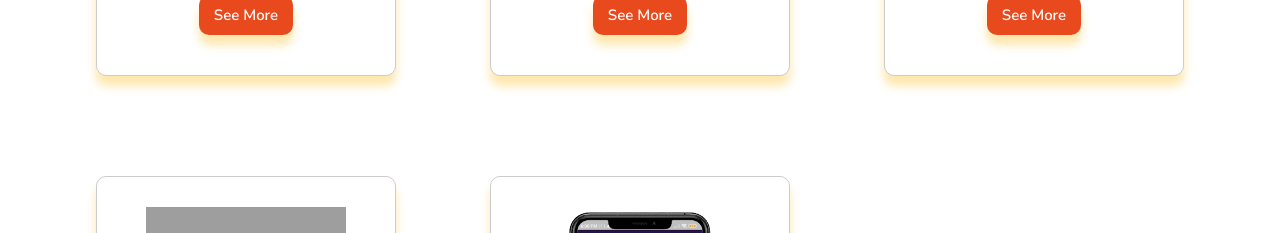
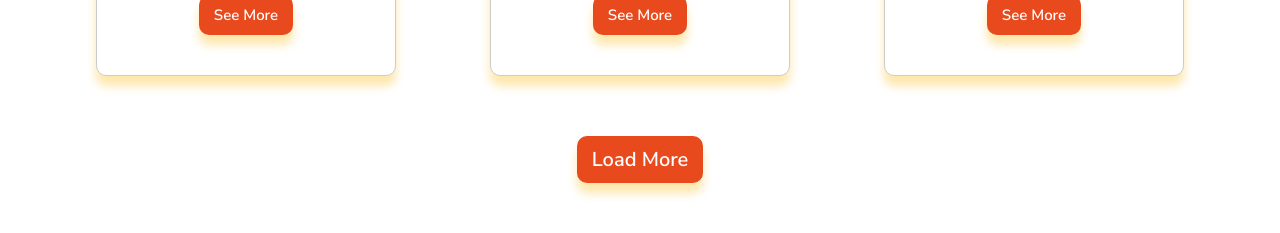
Before and after one commit to ezaatama/new-porto-reactJs, a React (Create React App) app: page /portofolio in a window 1280 px wide. Shown: the part 820-1053 px from the top of the page. Built offline with nearby package versions, Linux system fonts and the light colour scheme; grey boxes are pictures that could not be loaded.

Commit message:
update gallery react

```diff
--- a/src/components/TabMenu/GalleryReact.js
+++ b/src/components/TabMenu/GalleryReact.js
@@ -5,18 +5,18 @@ import { Link } from "react-router-dom";
 
 const GalleryReact = () => {
   const [items] = useState(Menu);
-  const [visible] = useState(5);
-  //   const filterItem = (categItem) => {
-  //     const updatedItems = Menu.filter((curElem) => {
-  //       return curElem.category === categItem;
-  //     });
+  const [visible, setVisible] = useState(3);
+  // const filterItem = (categItem) => {
+  //   const updatedItems = Menu.filter((curElem) => {
+  //     return curElem.category === categItem;
+  //   });
 
-  //     setItems(updatedItems);
-  //   };
+  //   setItems(updatedItems);
+  // };
 
-  //   const showMoreItems = () => {
-  //     setVisible((prevValue) => prevValue + 3);
-  //   };
+  const showMoreItems = () => {
+    setVisible((prevValue) => prevValue + 3);
+  };
 
   return (
     <>
@@ -69,11 +69,11 @@ const GalleryReact = () => {
             );
           })}
         </div>
-        {/* <div className={style.showMore}>
+        <div className={style.showMore}>
           <button className={style.btnLarge} onClick={showMoreItems}>
             Load More
           </button>
-        </div> */}
+        </div>
       </div>
     </>
   );
```
